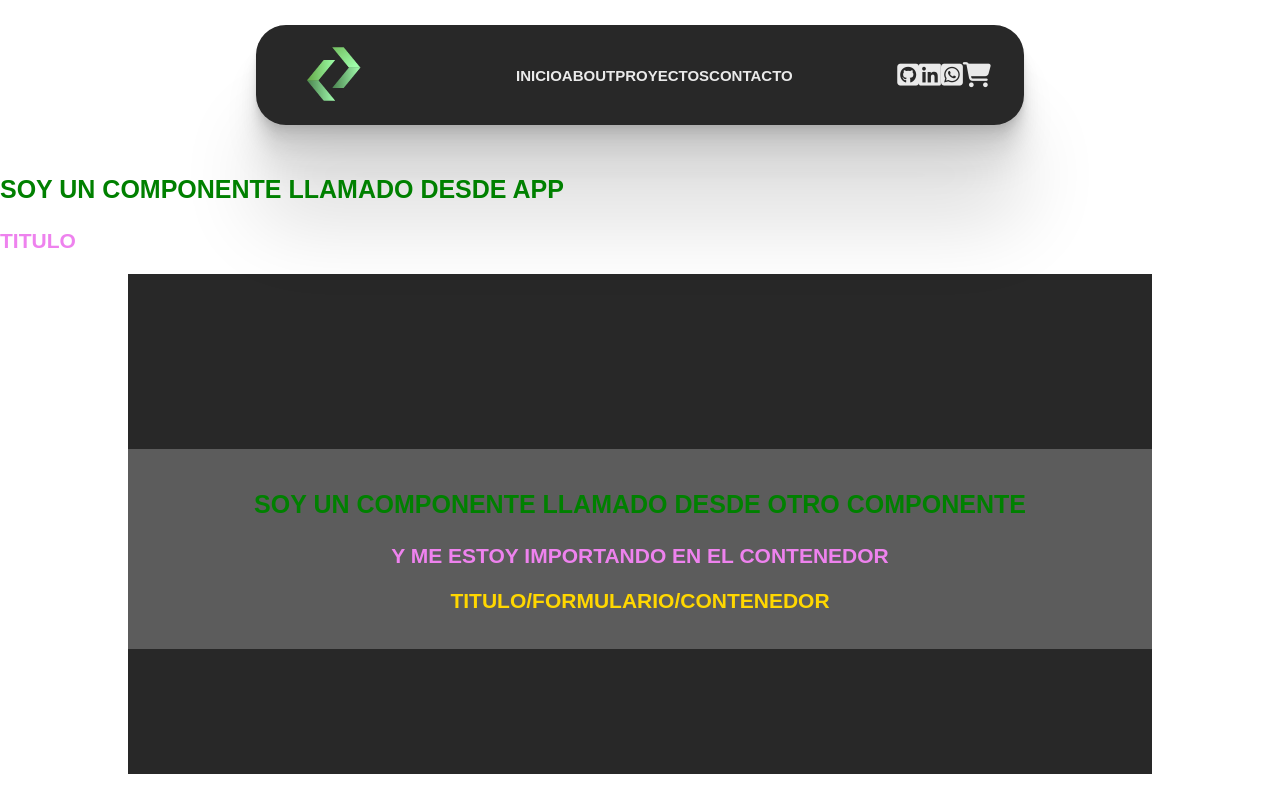
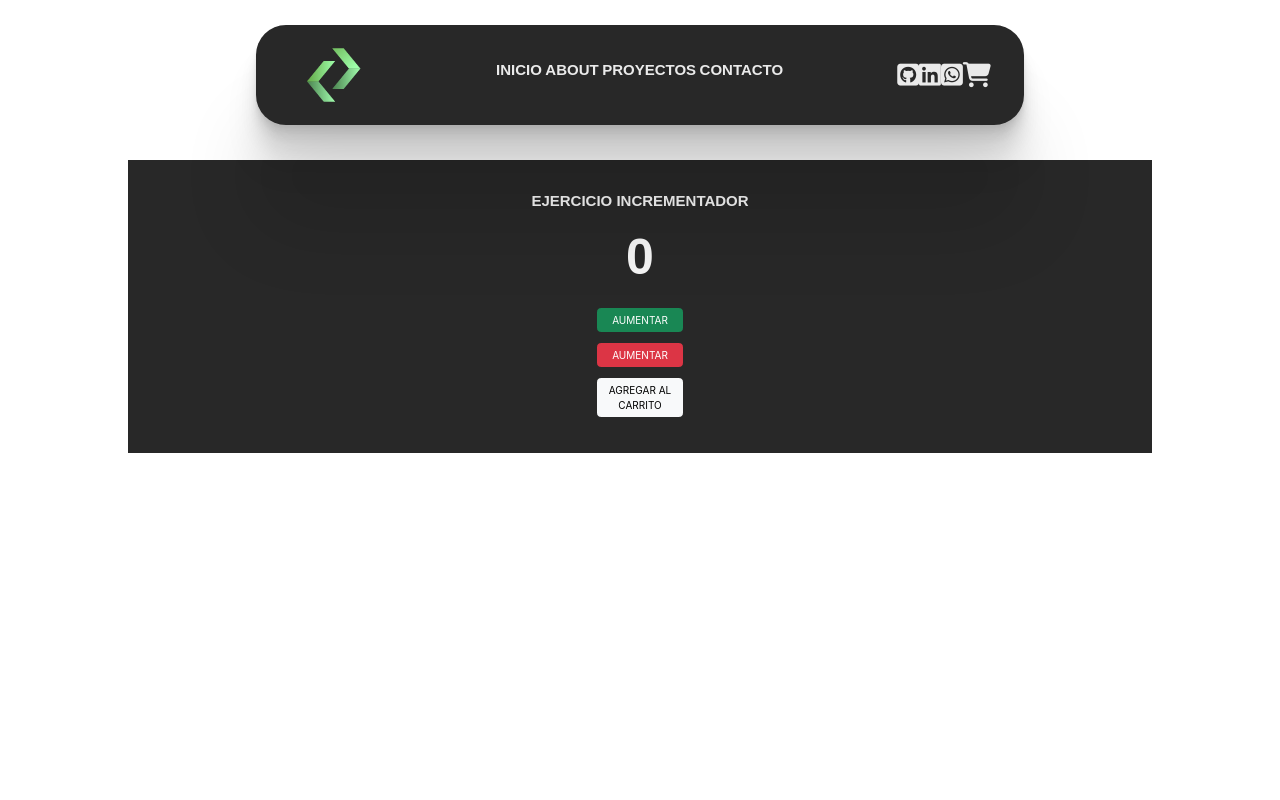
Before and after one commit to PabloAlonsoCoderr/entregas_coder, a React (Vite) app: page / in a window 1280 px wide. Built offline with nearby package versions, Linux system fonts and the light colour scheme.

Commit message:
quinto commit

```diff
--- a/index.html
+++ b/index.html
@@ -5,7 +5,8 @@
     <link rel="icon" type="image/svg+xml" href="/src/favicon.svg" />
     <meta name="viewport" content="width=device-width, initial-scale=1.0" />
     <script defer rel="preconnect" src="https://kit.fontawesome.com/2878399314.js" crossorigin="anonymous"></script>
-    <title>WEBS</title>
+    <link href="https://cdn.jsdelivr.net/npm/bootstrap@5.2.0-beta1/dist/css/bootstrap.min.css" rel="stylesheet" integrity="sha384-0evHe/X+R7YkIZDRvuzKMRqM+OrBnVFBL6DOitfPri4tjfHxaWutUpFmBp4vmVor" crossorigin="anonymous">
+    <title>WEBSSS</title>
   </head>
   <body>
     <div id="root"></div>
--- a/src/App.jsx
+++ b/src/App.jsx
@@ -2,17 +2,14 @@ import { useState } from "react";
 import logo from "./logo.svg";
 import "./App.css";
 import Nav from "./componentes/navbar/Nav";
+import Container from "./componentes/container/Container";
 import Titulo from "./componentes/titulo/Titulo";
-import Container from "./componentes/container/Container";
 
 function App() {
   return (
     <>
       <Nav />
-      <Titulo
-        titulo="soy un componente  llamado desde APP"
-        subtitulo="titulo"
-      />
+      <Titulo />
       <Container />
     </>
   );
--- a/src/componentes/container/Container.css
+++ b/src/componentes/container/Container.css
@@ -1,9 +1,10 @@
 .wrapper__container{
     background-color: #282828;
     width: 80%;
-    height: 500px;
+    padding: 30px;
     margin: auto;
     display: flex;
+    flex-direction: column;
     align-items: center;
-    justify-content: center;
+    justify-content: space-between;
 }
--- a/src/componentes/container/Container.jsx
+++ b/src/componentes/container/Container.jsx
@@ -1,14 +1,13 @@
+import "./Container.css";
+import ItemCount from "./ItemCount";
 import Titulo from "../titulo/Titulo";
-import Formulario from "../formulario/Formulario";
-import "./Container.css";
 
 const Container = () => {
   return (
-    <>
-      <div className="wrapper__container">
-        <Formulario />
-      </div>
-    </>
+    <div className="wrapper__container">
+      <Titulo titulo="EJERCICIO INCREMENTADOR" />
+      <ItemCount />
+    </div>
   );
 };
 
--- /dev/null
+++ b/src/componentes/container/ItemCount.css
@@ -0,0 +1,33 @@
+.wrapper_count{
+width: 30%;
+display: flex;
+height: 200px;
+flex-direction: column;
+margin: auto;
+text-align: center;
+justify-content: center;
+align-items: center;
+}
+
+.wrapper_count--1{
+    height: 40%;
+    display: flex;
+    align-items: center;
+    justify-content: center;
+}
+
+.wrapper_count--1 p {
+    color: whitesmoke;
+    font-family: 'Montserrat', sans-serif;
+    font-weight: 700;
+    font-size: 5rem;
+}
+
+
+.wrapper_count--2{
+    display: flex;
+    height: 60%;
+    width: 30%;
+    flex-direction: column;
+    justify-content: space-around;
+}
--- /dev/null
+++ b/src/componentes/container/ItemCount.jsx
@@ -0,0 +1,53 @@
+import { useState } from "react";
+import "./ItemCount.css";
+
+let stock = 5;
+
+const ItemCount = () => {
+  const [valor, set] = useState(0);
+
+  const aumentar = () => {
+    if (valor < stock) {
+      set(valor + 1);
+      console.log(valor);
+    } else {
+      console.log("error");
+    }
+  };
+
+  const disminuir = () => {
+    if (valor > 0) {
+      set(valor + -1);
+      console.log(valor);
+    } else {
+      console.log("error");
+    }
+  };
+
+  const carrito = () => {
+    alert(`La cantidad de productos es ${valor}`);
+  };
+
+  return (
+    <div className="wrapper_count">
+      <div className="wrapper_count--1">
+        <p>{valor}</p>
+      </div>
+      <div className="wrapper_count--2">
+        <button type="button" class="btn btn-success" onClick={aumentar}>
+          AUMENTAR
+        </button>
+
+        <button type="button" class="btn btn-danger" onClick={disminuir}>
+          AUMENTAR
+        </button>
+
+        <button type="button" class="btn btn-light" onClick={carrito}>
+          AGREGAR AL CARRITO
+        </button>
+      </div>
+    </div>
+  );
+};
+
+export default ItemCount;
--- a/src/componentes/formulario/Formulario.css
+++ /dev/null
@@ -1,11 +0,0 @@
-.wrapper__form{
-    width: 100%;
-    height: 200px;
-    display: flex;
-    flex-direction: column;
-    align-items: center;
-    justify-content: space-around;
-    background-color:#5c5c5c;
-    margin-top: 5rem;
-    text-align: center;
-}
--- a/src/componentes/formulario/Formulario.jsx
+++ /dev/null
@@ -1,22 +0,0 @@
-import Titulo from "../titulo/Titulo";
-import "./Formulario.css";
-
-const Formulario = (props) => {
-  return (
-    <div className="wrapper__form">
-      <form>
-        <div>
-          <Titulo
-            titulo="soy un componente llamado desde otro componente"
-            subtitulo="y me estoy importando en el contenedor"
-            ruta="titulo/formulario/contenedor"
-          />
-        </div>
-        {/* <input type="text" placeholder="INGRESE SU EMAIL" />
-        <button>CLICK</button> */}
-      </form>
-    </div>
-  );
-};
-
-export default Formulario;
--- a/src/componentes/titulo/Titulo.css
+++ b/src/componentes/titulo/Titulo.css
@@ -1,23 +1,7 @@
 .Titulo{
-    color: green;
+    color: whitesmoke;
     font-family: 'Montserrat', sans-serif;
-    font-size: 2.5rem;
+    font-size: 1.5rem;
     font-weight: 700;
     text-transform: uppercase;
 }
-
-.subTitulo{
-    color: violet;
-    font-family: 'Montserrat', sans-serif;
-    font-size: 2.1rem;
-    font-weight: 700;
-    text-transform: uppercase;
-}
-
-.ruta{
-    color: gold;
-    font-family: 'Montserrat', sans-serif;
-    font-size: 2.1rem;
-    font-weight: 700;
-    text-transform: uppercase;
-}
--- a/src/componentes/titulo/Titulo.jsx
+++ b/src/componentes/titulo/Titulo.jsx
@@ -4,8 +4,6 @@ const Titulo = (props) => {
   return (
     <>
       <p className="Titulo">{props.titulo}</p>
-      <p className="subTitulo">{props.subtitulo}</p>
-      <p className="ruta">{props.ruta}</p>
     </>
   );
 };
```
